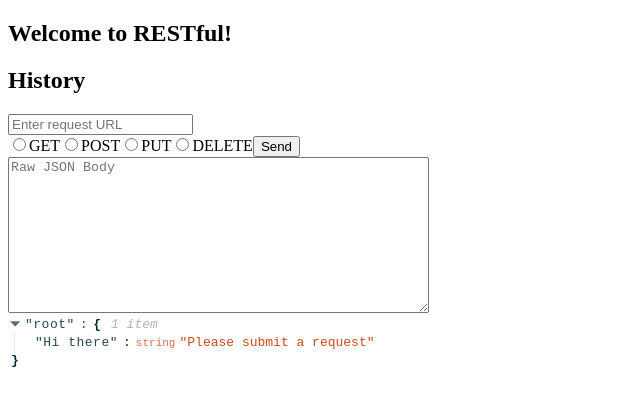
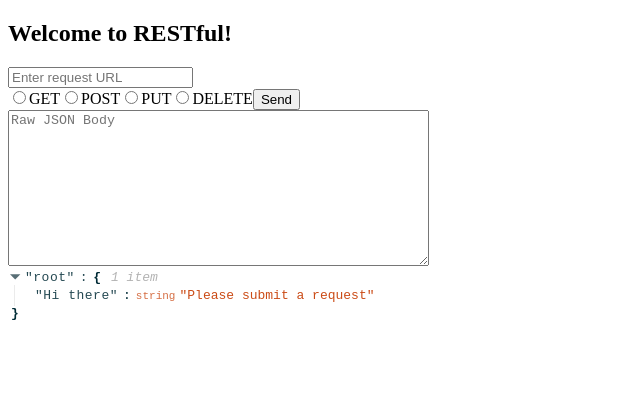
Before and after one commit to bryanakitchen/RESTful, a React app: page / in a window 1280 px wide. Shown: the top 406 px of the page, without its empty margins (0-640 px from the left). Built offline with nearby package versions, Linux system fonts and the light colour scheme.

Commit message:
add conditional rendering of history header

```diff
--- a/src/components/history/History.jsx
+++ b/src/components/history/History.jsx
@@ -14,7 +14,7 @@
   return (
     <>
       <article>
-        <h2>History</h2>
+        { (historyElements < 1) ? <p></p> : <h2>History</h2> }
         <ul>
           {historyElements}
         </ul>
```
Also changed, not shown: 1 other file (tests, documents, lock files or other folders).
